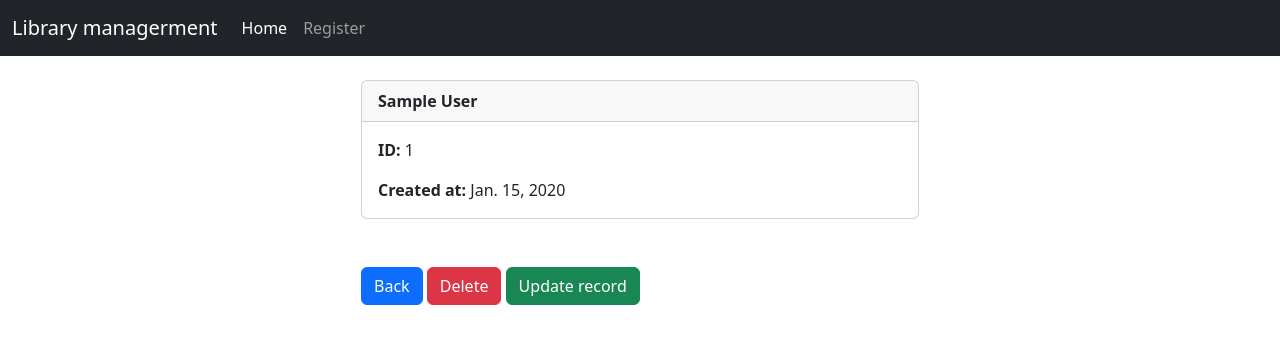
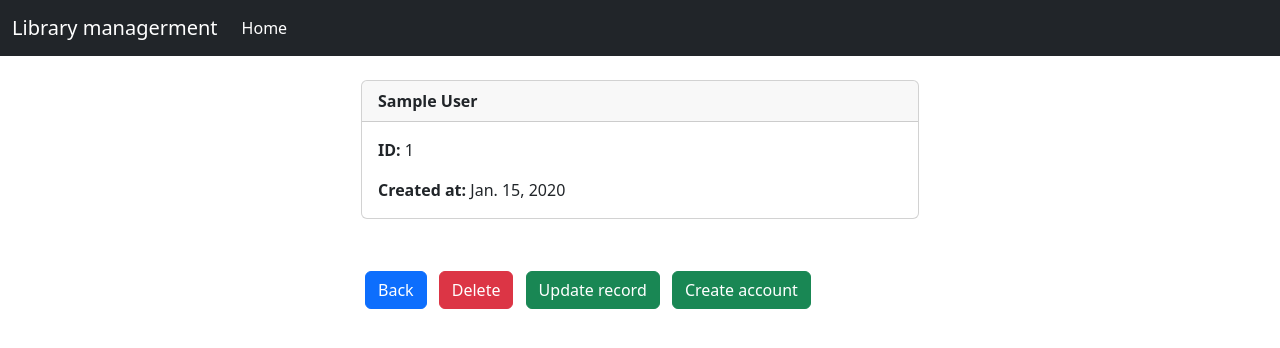
Before and after one commit to Toshiiiii1/library_management_system, a Django app: page /member/1 in a window 1280 px wide. Shown: the top 348 px of the page. Run offline with Django 4.2, Linux system fonts and the light colour scheme; tables that the repository leaves empty hold one stand-in row (values such as "Sample post").

Commit message:
feat: register

```diff
--- a/manager/form.py
+++ b/manager/form.py
@@ -53,7 +53,9 @@ class SignUpForm(UserCreationForm):
         self.fields['username'].widget.attrs['class'] = 'form-control'
         self.fields['username'].widget.attrs['placeholder'] = 'User Name'
         self.fields['username'].label = ''
+        self.fields['username'].initial = 'helloworld'
         self.fields['username'].help_text = '<span class="form-text text-muted"><small>Required. 150 characters or fewer. Letters, digits and @/./+/-/_ only.</small></span>'
+
 
         self.fields['password1'].widget.attrs['class'] = 'form-control'
         self.fields['password1'].widget.attrs['placeholder'] = 'Password'
--- a/manager/templates/member_detail.html
+++ b/manager/templates/member_detail.html
@@ -19,8 +19,9 @@
     </div>
 
     <br/><br/>
-    <a href="{% url 'member' %}" class="btn btn-primary">Back</a>
-    <a href="{% url 'delete-member' member.id%}" class="btn btn-danger">Delete</a>
-    <a href="{% url 'update-member' member.id%}" class="btn btn-success">Update record</a>
+    <a href="{% url 'member' %}" class="btn btn-primary m-1">Back</a>
+    <a href="{% url 'delete-member' member.id%}" class="btn btn-danger m-1">Delete</a>
+    <a href="{% url 'update-member' member.id%}" class="btn btn-success m-1">Update record</a>
+    <a href="{% url 'register' member.id%}" class="btn btn-success m-1">Create account</a>
   </div>
 {% endblock %}
--- a/manager/templates/navbar.html
+++ b/manager/templates/navbar.html
@@ -31,10 +31,10 @@
 					<li class="nav-item">
 						<a class="nav-link" href="{% url 'logout' %}">Logout</a>
 					</li>
-				{% else %}
+				{% comment %} {% else %}
 					<li class="nav-item">
 						<a class="nav-link" href="{% url 'register' %}">Register</a>
-					</li>
+					</li> {% endcomment %}
 				{% endif %}
 			</ul>
 		</div>
--- a/manager/urls.py
+++ b/manager/urls.py
@@ -28,5 +28,6 @@ urlpatterns = [
     path('updatedetail/<int:pk>', views.UpdateDetail.as_view(), name='update-detail'),
 
     path('logout/', views.logout_user, name='logout'),
-    path('register/', views.register_user, name='register'),
+    # path('register/', views.register_user, name='register'),
+    path('register<int:pk>/', views.create_account, name='register'),
 ]
--- a/manager/views.py
+++ b/manager/views.py
@@ -8,6 +8,7 @@ from .form import SignUpForm
 from .models import *
 from django.views import generic
 from .form import *
+import secrets
 
 # view cho trang chủ
 def home(request):
@@ -77,6 +78,18 @@ def register_user(request):
     else:
         form = SignUpForm()
         return render(request, "register.html", {'form': form})
+
+def create_account(request, pk):
+    if request.user.is_authenticated:
+        member_instance = Member.objects.get(id=pk)
+        user_name = f'{member_instance.name.lower()}{str(member_instance.id)}'
+        password = f'{member_instance.name.lower()}{str(member_instance.id)}'
+        user = User.objects.create_user(username=user_name, password=password)
+        messages.success(request, "Successful")
+        return redirect('member-detail', pk=member_instance.id)
+    else:
+        messages.warning(request, "You must be logged in")
+        return redirect('home')
 
 # view liệt kê danh sách các quyển sách
 def book_list(request):
```
